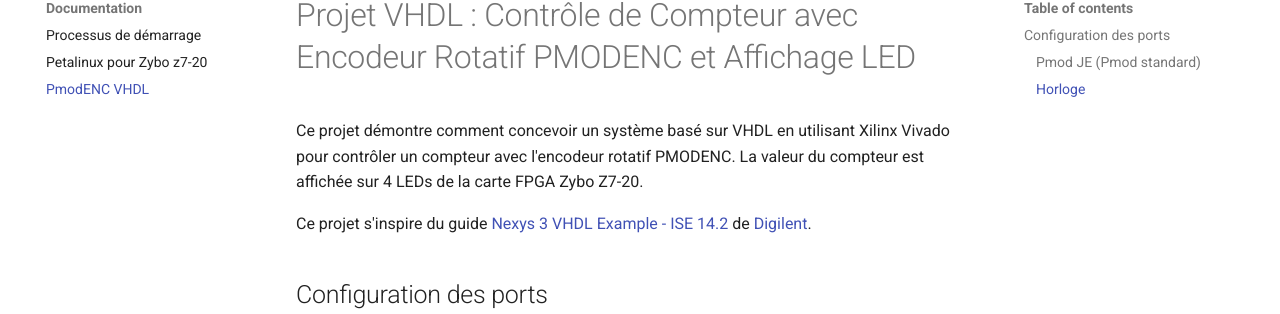
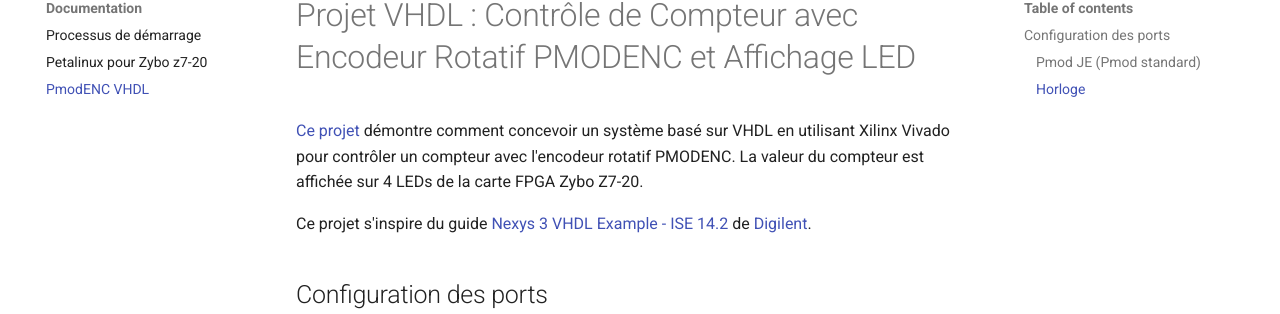
Before and after one commit to TER-Zybo/Documentations, an MkDocs documentation site: the page built from docs/docs/pmodenc_vhdl.md, in a window 1280 px wide and 1084 px high. Shown: the part 151-465 px from the top of the window. Built offline with MkDocs 1.6.1 and Material for MkDocs 9.7.7, drawn with Linux system fonts in a browser that asks for light colours; part of the change alters nothing that is shown.

```diff
--- a/docs/docs/pmodenc_vhdl.md
+++ b/docs/docs/pmodenc_vhdl.md
@@ -1,6 +1,6 @@
 # Projet VHDL : Contrôle de Compteur avec Encodeur Rotatif PMODENC et Affichage LED
 
-Ce projet démontre comment concevoir un système basé sur VHDL en utilisant Xilinx Vivado pour contrôler un compteur avec l'encodeur rotatif PMODENC. La valeur du compteur est affichée sur 4 LEDs de la carte FPGA Zybo Z7-20.
+[Ce projet](https://github.com/TER-Zybo/VHDL_PmodENC) démontre comment concevoir un système basé sur VHDL en utilisant Xilinx Vivado pour contrôler un compteur avec l'encodeur rotatif PMODENC. La valeur du compteur est affichée sur 4 LEDs de la carte FPGA Zybo Z7-20.
 
 Ce projet s'inspire du guide [Nexys 3 VHDL Example - ISE 14.2](https://digilent.com/reference/_media/reference/pmod/pmodenc/pmodenc_ise_demo_14-2.zip) de [Digilent](https://digilent.com/reference/pmod/pmodenc/start).
 
```
